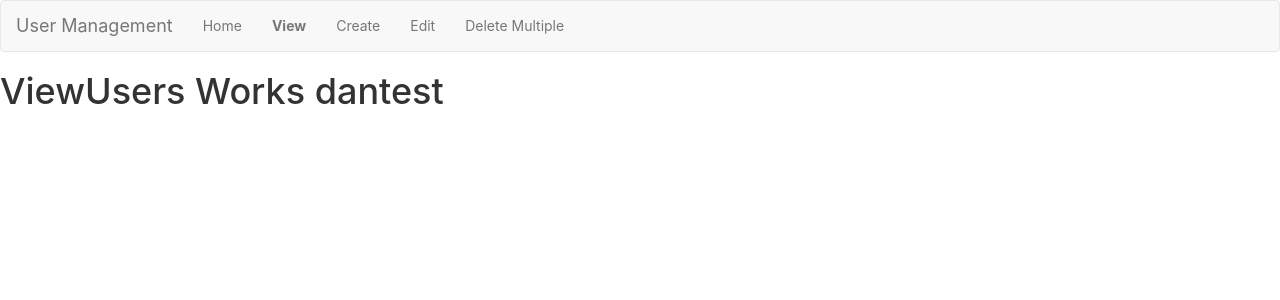
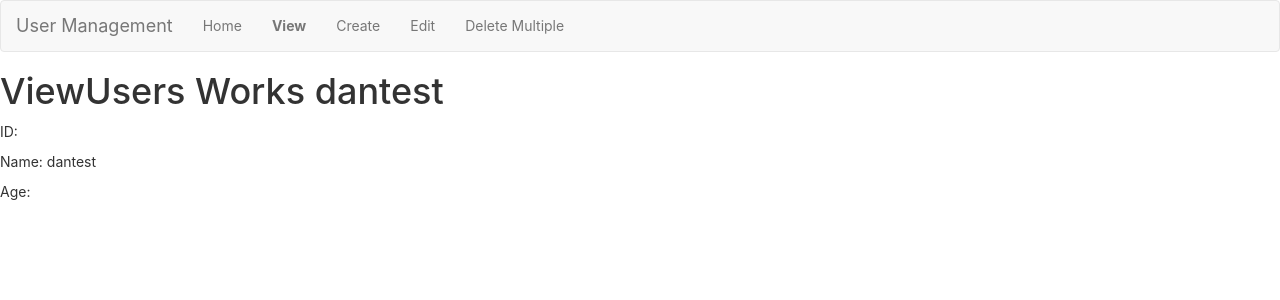
Before and after one commit to dsmith2708/ReactJS-Spring-Frontend, a React (Create React App) app: page /view in a window 1280 px wide. Shown: the top 300 px of the page. Built offline with nearby package versions, Linux system fonts and the light colour scheme; no server answers.

Commit message:
User panels are rendered from returned json

```diff
--- /dev/null
+++ b/src/components/view-users/UserPanel.js
@@ -0,0 +1,15 @@
+import React from 'react';
+
+export class UserPanel extends React.Component {
+
+    render() {
+        return (
+            <div className="col-xs-4">
+                <p>ID: {this.props.user.id}</p>
+                <p>Name: {this.props.user.name}</p>
+                <p>Age: {this.props.user.age}</p>
+            </div>
+        )
+    }
+
+}
--- a/src/components/view-users/ViewUsers.js
+++ b/src/components/view-users/ViewUsers.js
@@ -1,6 +1,7 @@
 import React from 'react';
 import {connect} from 'react-redux';
 import { ViewActions } from '../../redux/actions/ViewActions';
+import { UserPanel } from './UserPanel';
 
 class ViewUsers extends React.Component {
 
@@ -12,8 +13,20 @@ class ViewUsers extends React.Component {
         return (
             <div>
                 <h1>ViewUsers Works {this.props.users[0].name}</h1>
+
+                <div className="row">
+                    {this.createUserPanels()}
+                </div>
             </div>
         )
+    }
+
+    createUserPanels() {
+        var userPanels = [];
+        this.props.users.map((newUser) => {
+            userPanels.push(<UserPanel user={newUser} />)
+        })
+        return userPanels;
     }
 }
 
```
